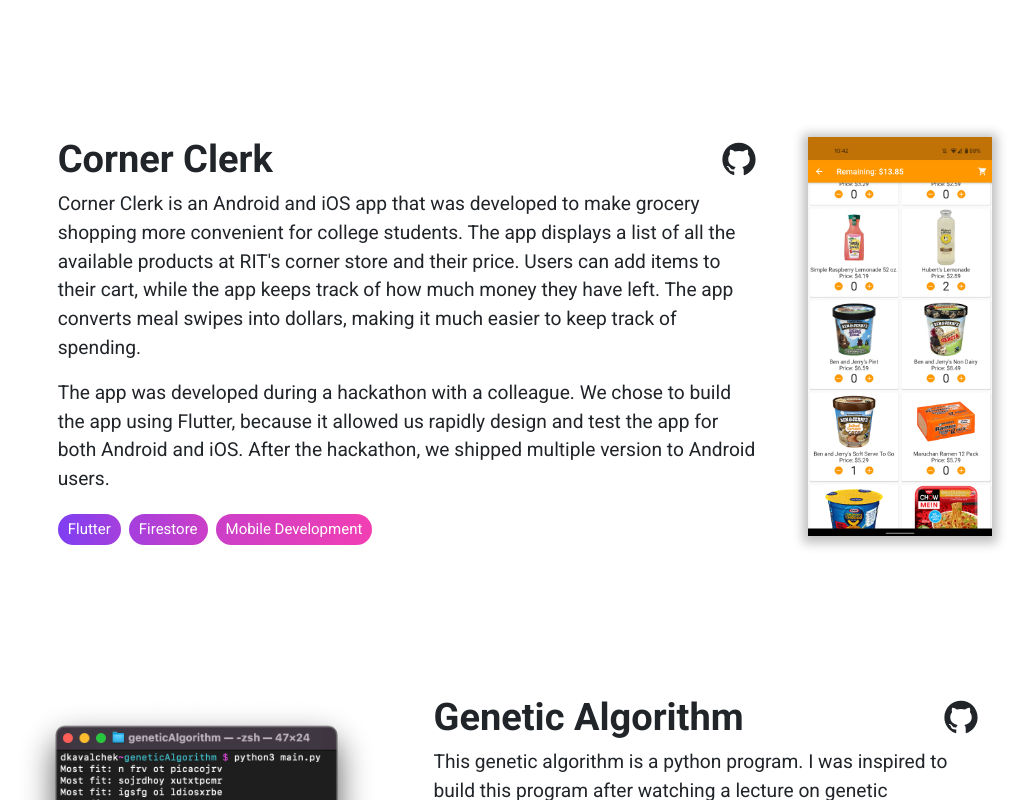
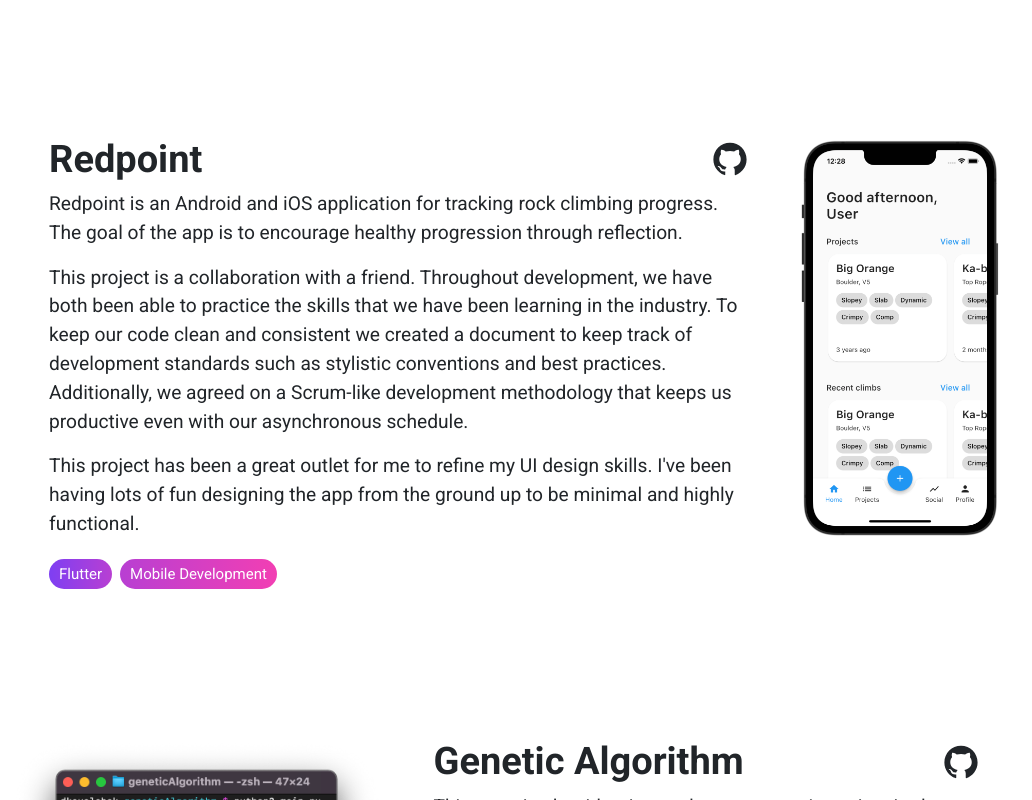
Before and after one commit to devkav/personalWebsite, a React (Create React App) app: page / in a window 1280 px wide. Shown: the part 2880-3680 px from the top of the page, without its empty margins (130-1162 px from the left). Built offline with nearby package versions, Linux system fonts and the light colour scheme.

Commit message:
Updated projects; added redpoint

```diff
--- a/src/pages/Projects.jsx
+++ b/src/pages/Projects.jsx
@@ -22,23 +22,22 @@ const highlightedProjects = [
     link: 'https://xaviersylviajackson.com/',
   },
   {
-    title: 'Corner Clerk',
-    image: 'clayhackScreenshot.png',
-    shadow: true,
+    title: 'Redpoint',
+    image: 'redpointScreenshot.png',
     description: [
-      `Corner Clerk is an Android and iOS app that was developed to
-            make grocery shopping more convenient for college students. The app
-            displays a list of all the available products at RIT's corner store and
-            their price. Users can add items to their cart, while the app keeps track
-            of how much money they have left. The app converts meal swipes into
-            dollars, making it much easier to keep track of spending.`,
-      `The app was developed during a hackathon with a colleague. We chose to
-            build the app using Flutter, because it allowed us rapidly design and test
-            the app for both Android and iOS. After the hackathon, we shipped
-            multiple version to Android users.`,
+      `Redpoint is an Android and iOS application for tracking rock climbing progress. The goal of
+      the app is to encourage healthy progression through reflection.`,
+      `This project is a collaboration with a friend. Throughout development, we have both
+      been able to practice the skills that we have been learning in the industry.
+      To keep our code clean and consistent we created a document to keep track of development standards
+      such as stylistic
+      conventions and best practices. Additionally, we agreed on a Scrum-like development methodology that
+      keeps us productive even with our asynchronous schedule.`,
+      `This project has been a great outlet for me to refine my UI design skills. I've been having lots of
+      fun designing the app from the ground up to be minimal and highly functional.`,
     ],
-    tags: ['Flutter', 'Firestore', 'Mobile Development'],
-    githubLink: 'https://github.com/DevanTurtle7/clayHack2020',
+    tags: ['Flutter', 'Mobile Development'],
+    githubLink: 'https://github.com/Redpoint-app/Redpoint',
   },
   {
     title: 'Genetic Algorithm',
@@ -155,6 +154,23 @@ const otherProjects = [
     githubLink: 'https://github.com/DevanTurtle7/WUPHF-Weather',
   },
   {
+    title: 'Corner Clerk',
+    description: [
+      `Corner Clerk is an Android and iOS app that was developed to
+            make grocery shopping more convenient for college students. The app
+            displays a list of all the available products at RIT's corner store and
+            their price. Users can add items to their cart, while the app keeps track
+            of how much money they have left. The app converts meal swipes into
+            dollars, making it much easier to keep track of spending.`,
+      `The app was developed during a hackathon with a colleague. We chose to
+            build the app using Flutter, because it allowed us rapidly design and test
+            the app for both Android and iOS. After the hackathon, we shipped
+            multiple version to Android users.`,
+    ],
+    tags: ['Flutter', 'Firestore', 'Mobile Development'],
+    githubLink: 'https://github.com/DevanTurtle7/clayHack2020',
+  },
+  {
     title: 'Tempo',
     description: [
       `Tempo is a web application that syncs users’ Spotify
```
Also changed, not shown: public/images/redpointScreenshot.png (added).
